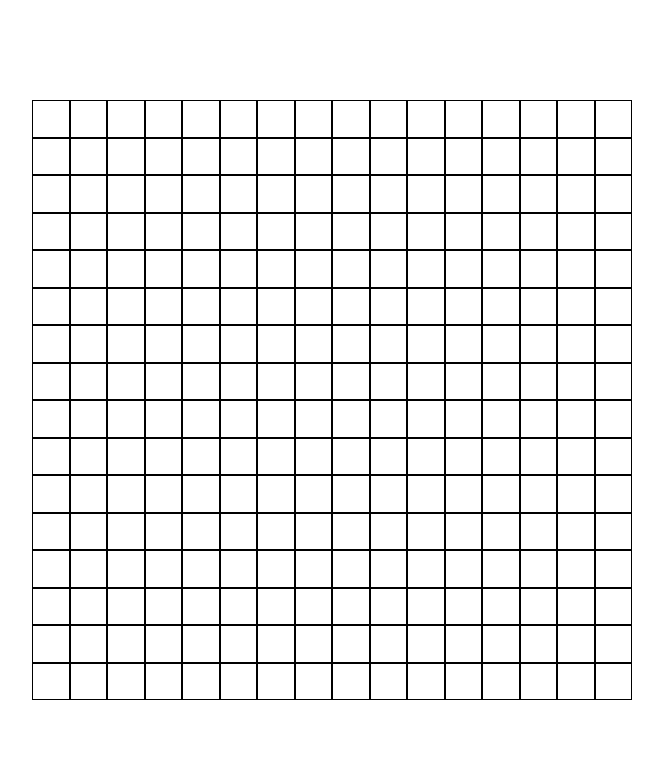
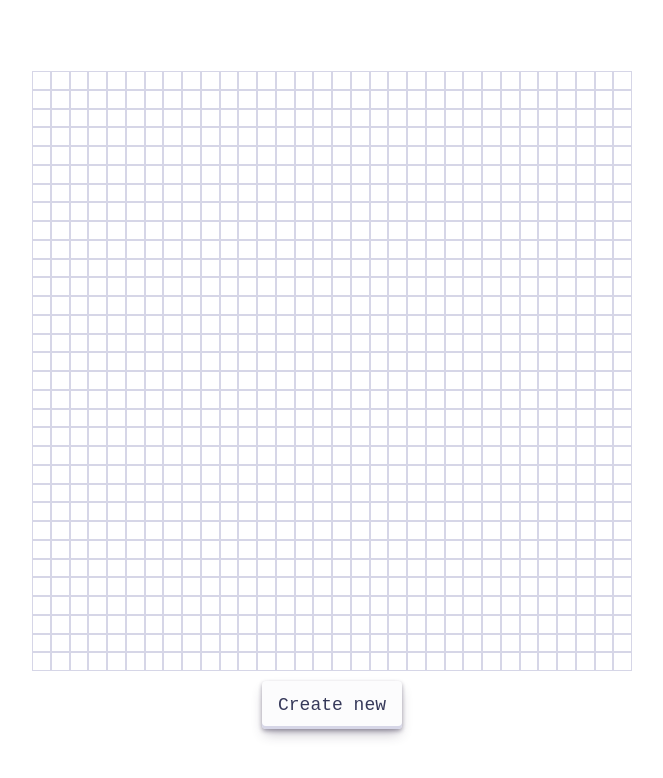
Before and after one commit to FYLUwu/eas-web, a plain HTML site: page index.html in a window 1280 px wide. Shown: the whole page, without its empty margins (308-971 px from the left). Drawn offline with Linux system fonts and the light colour scheme.

Commit message:
Finish assignment.

```diff
--- a/index.html
+++ b/index.html
@@ -9,5 +9,6 @@
 </head>
 <body>
     <div id="main-container"></div>
+    <button id="create-button" class="create-button" role="button">Create new</button>
 </body>
 </html>
--- a/script.js
+++ b/script.js
@@ -1,22 +1,50 @@
-const container = document.querySelector('#main-container');
+const container = document.querySelector("#main-container");
 const containerSize = 600;
 
-console.log(container);
+function init() {
+  createGrid(32);
+
+  let createButton = document.querySelector("#create-button");
+
+  createButton.addEventListener("click", function (e) {
+    let newGridSize = prompt("Enter desired grid size.");
+    let gridSizeNumber = Number(newGridSize)
+
+    if (Number(gridSizeNumber) > 100) {
+      return
+    }
+
+    createGrid(Number(gridSizeNumber));
+  });
+}
+
+function createCell(cellSize) {
+  const cell = document.createElement("div");
+  cell.classList.add("square");
+
+  cell.style.width = `${cellSize}px`;
+  cell.style.height = `${cellSize}px`;
+
+  container.appendChild(cell);
+
+  cell.addEventListener("mouseover", function (e) {
+    cell.style.borderColor = getRandomColor();
+    cell.style.backgroundColor = getRandomColor();
+  });
+}
 
 function createGrid(size) {
-  container.innerHTML = '';
-
+  container.innerHTML = "";
   const cellSize = containerSize / size;
 
   for (let i = 0; i < size * size; i++) {
-    const cell = document.createElement('div');
-    cell.classList.add('square');
-
-    cell.style.width = `${cellSize}px`;
-    cell.style.height = `${cellSize}px`;
-
-    container.appendChild(cell);
+    createCell(cellSize);
   }
 }
 
-createGrid(16);
+function getRandomColor() {
+  let randomColor = Math.floor(Math.random() * 16777215).toString(16);
+  return "#" + randomColor;
+}
+
+init();
--- a/styles.css
+++ b/styles.css
@@ -4,6 +4,9 @@ html {
 }
 
 body {
+    display: flex;
+    flex-direction: column;
+    gap: 10px;
     width: 100%;
     height: 100%;
     display: flex;
@@ -24,5 +27,50 @@ body {
 
 .square {
     box-sizing: border-box;
-    border: black solid 1px;
+    border: #D6D6E7 solid 1px;
 }
+
+.create-button {
+  align-items: center;
+  appearance: none;
+  background-color: #FCFCFD;
+  border-radius: 4px;
+  border-width: 0;
+  box-shadow: rgba(45, 35, 66, 0.4) 0 2px 4px,rgba(45, 35, 66, 0.3) 0 7px 13px -3px,#D6D6E7 0 -3px 0 inset;
+  box-sizing: border-box;
+  color: #36395A;
+  cursor: pointer;
+  display: inline-flex;
+  font-family: "JetBrains Mono",monospace;
+  height: 48px;
+  justify-content: center;
+  line-height: 1;
+  list-style: none;
+  overflow: hidden;
+  padding-left: 16px;
+  padding-right: 16px;
+  position: relative;
+  text-align: left;
+  text-decoration: none;
+  transition: box-shadow .15s,transform .15s;
+  user-select: none;
+  -webkit-user-select: none;
+  touch-action: manipulation;
+  white-space: nowrap;
+  will-change: box-shadow,transform;
+  font-size: 18px;
+}
+
+.button-30:focus {
+  box-shadow: #D6D6E7 0 0 0 1.5px inset, rgba(45, 35, 66, 0.4) 0 2px 4px, rgba(45, 35, 66, 0.3) 0 7px 13px -3px, #D6D6E7 0 -3px 0 inset;
+}
+
+.button-30:hover {
+  box-shadow: rgba(45, 35, 66, 0.4) 0 4px 8px, rgba(45, 35, 66, 0.3) 0 7px 13px -3px, #D6D6E7 0 -3px 0 inset;
+  transform: translateY(-2px);
+}
+
+.button-30:active {
+  box-shadow: #D6D6E7 0 3px 7px inset;
+  transform: translateY(2px);
+}
```
